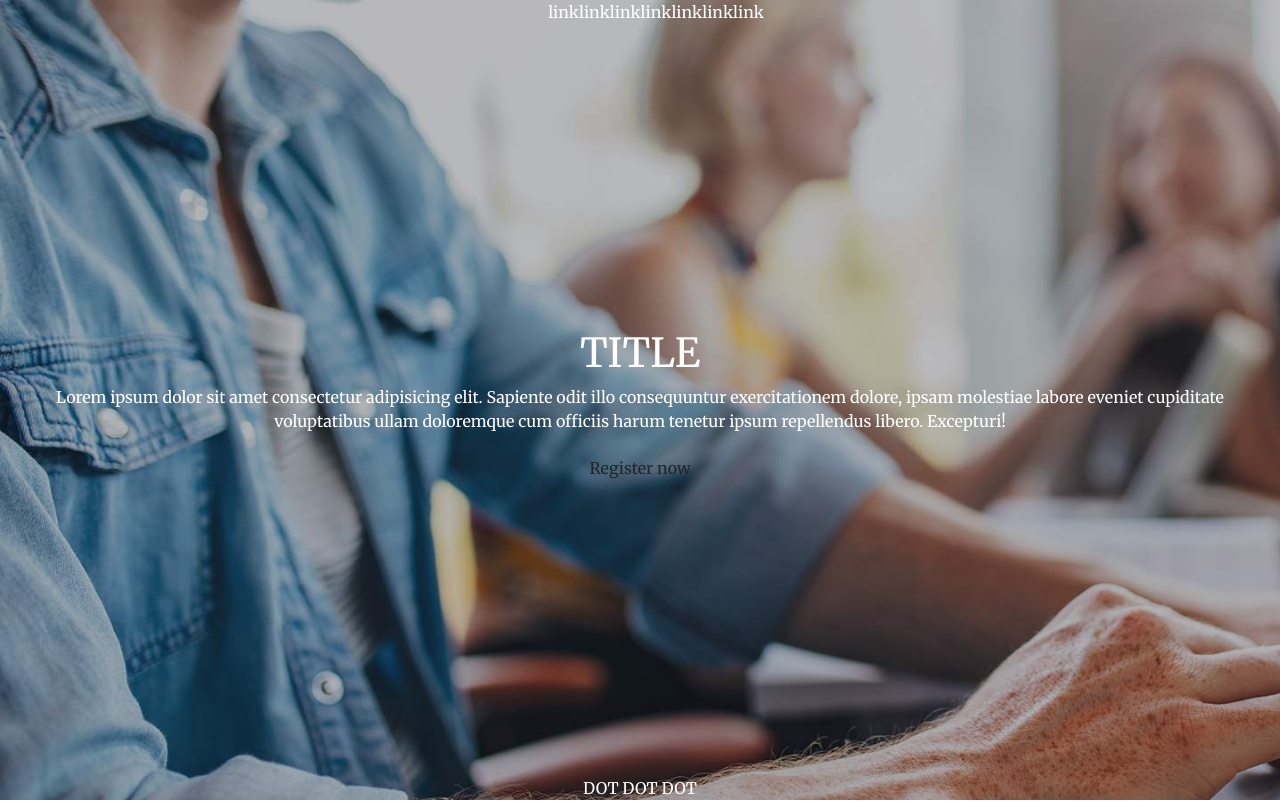
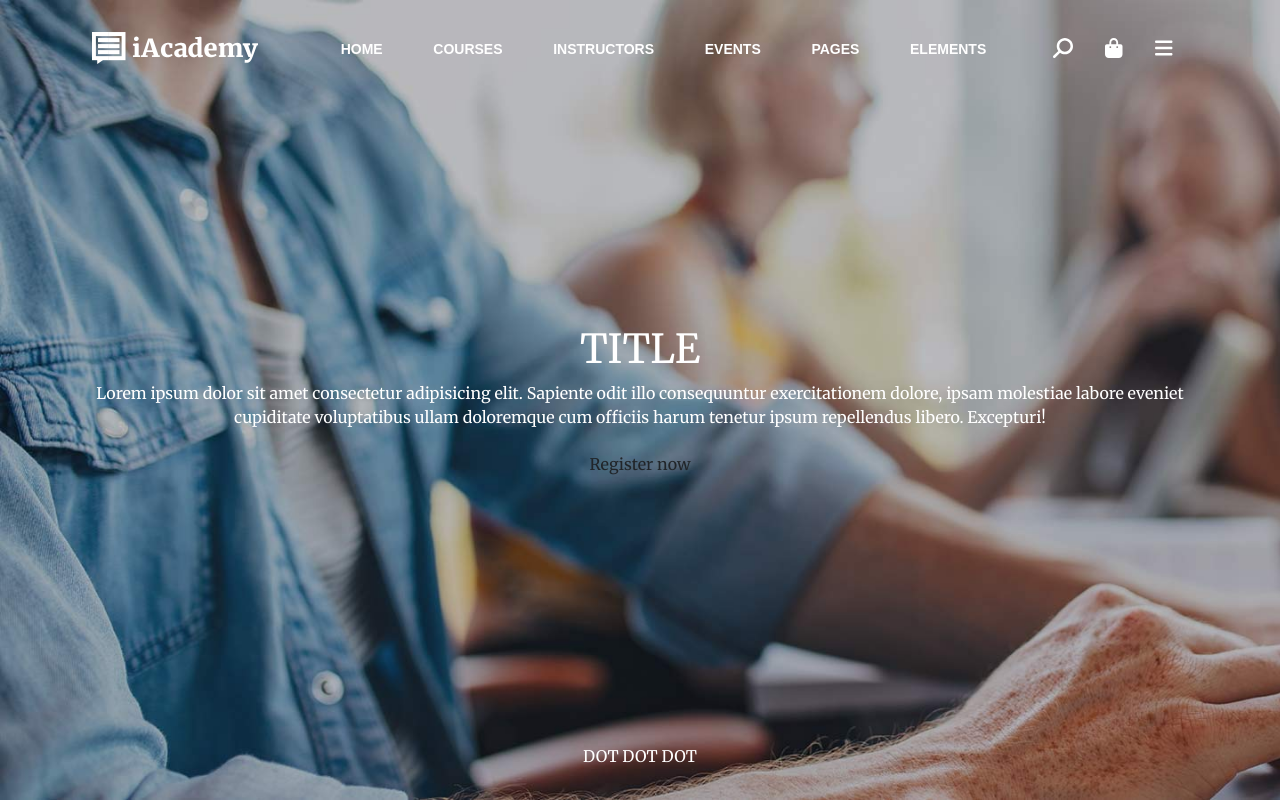
Before and after one commit to carloeusebi/proj-html-vuejs, a Vue app: page / in a window 1280 px wide. Shown: the top 802 px of the page. Built offline with nearby package versions, Linux system fonts and the light colour scheme.

Commit message:
Completed navbar

```diff
--- a/src/assets/data/index.js
+++ b/src/assets/data/index.js
@@ -4,4 +4,4 @@ import { list as learningList } from './_learning';
 import { navbarLinks } from './_navbar';
 import { plans, perks } from './_pricing';
 
-export default { boxes, courses, learningList, navbarLinks, plans, perks };
+export { boxes, courses, learningList, navbarLinks, plans, perks };
--- a/src/assets/sass/index.scss
+++ b/src/assets/sass/index.scss
@@ -14,3 +14,7 @@ body {
 ul {
 	list-style: none;
 }
+
+a {
+	text-decoration: none;
+}
--- a/src/components/AppFooter.vue
+++ b/src/components/AppFooter.vue
@@ -2,6 +2,14 @@
 export default {};
 </script>
 
-<template>the footer</template>
+<template>
+	<footer>HI! I'M THE FOOTER!</footer>
+</template>
 
-<style scoped></style>
+<style lang="scss" scoped>
+@use '@/assets/sass/colors' as *;
+
+footer {
+	background-color: $background-gray;
+}
+</style>
--- a/src/components/AppHeader.vue
+++ b/src/components/AppHeader.vue
@@ -10,11 +10,13 @@ export default {
 
 <template>
 	<header>
-		<HeaderNavbar />
-		<div class="flex container">
-			<HeaderJumbo />
+		<div class="container">
+			<HeaderNavbar />
+			<div class="flex">
+				<HeaderJumbo />
+			</div>
+			<AppOwlDots />
 		</div>
-		<AppOwlDots />
 	</header>
 </template>
 
@@ -25,11 +27,14 @@ header {
 	background-size: cover;
 	height: 100vh;
 
+	color: white;
+	padding: 2rem 5rem;
+}
+.container {
+	height: 100%;
 	display: flex;
 	flex-direction: column;
 	justify-content: space-between;
 	align-items: center;
-
-	color: white;
 }
 </style>
--- a/src/components/header/HeaderNavbar.vue
+++ b/src/components/header/HeaderNavbar.vue
@@ -1,18 +1,67 @@
 <script>
-export default {};
+import { navbarLinks } from '@/assets/data';
+
+export default {
+	data() {
+		return { navbarLinks };
+	},
+};
 </script>
 
 <template>
 	<nav>
+		<img
+			class="logo"
+			src="@/assets/img/logo-light.png"
+			alt="logo" />
 		<ul>
-			<li v-for="n in 7">link</li>
+			<li v-for="link in navbarLinks">
+				<a href="#">{{ link }}</a>
+			</li>
 		</ul>
+		<font-awesome-icon
+			:icon="['fas', 'magnifying-glass']"
+			size="lg"
+			flip="horizontal" />
+		<font-awesome-icon
+			:icon="['fas', 'bag-shopping']"
+			size="lg" />
+		<font-awesome-icon
+			:icon="['fas', 'bars']"
+			size="lg" />
 	</nav>
 </template>
 
 <style scoped>
+.logo {
+	height: 32px;
+}
+
+nav,
 ul {
 	display: flex;
 	justify-content: center;
+	align-items: center;
+	width: 100%;
+}
+
+.svg-inline--fa {
+	margin: 0 1rem;
+	cursor: pointer;
+}
+
+ul {
+	flex-grow: 1;
+	justify-content: space-evenly;
+	height: 100%;
+	margin-bottom: 0;
+}
+
+a {
+	color: white;
+	text-transform: uppercase;
+	font-family: sans-serif;
+	font-weight: 600;
+	font-size: 14px;
 }
 </style>
```
